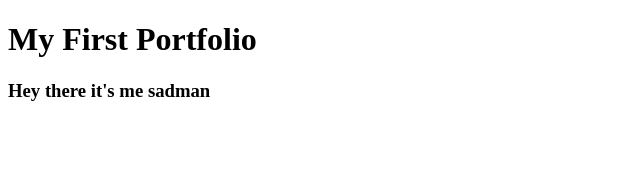
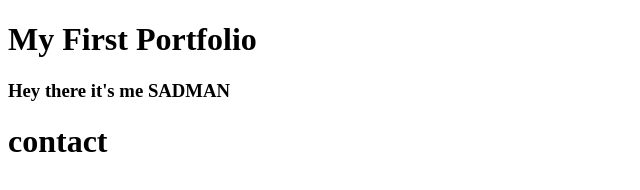
Before and after one commit to sadmandu55/Sadman, a plain HTML site: page index.html in a window 1280 px wide. Shown: the whole page, without its empty margins (0-640 px from the left). Drawn offline with Linux system fonts and the light colour scheme.

Commit message:
contact text add

```diff
--- a/index.html
+++ b/index.html
@@ -8,7 +8,8 @@
 <body>
 
     <h1>My First Portfolio</h1>
-    <h3>Hey there it's me sadman</h3>
+    <h3>Hey there it's me SADMAN</h3>
+    <H1>contact</H1>
 
 </body>
 </html>
```
